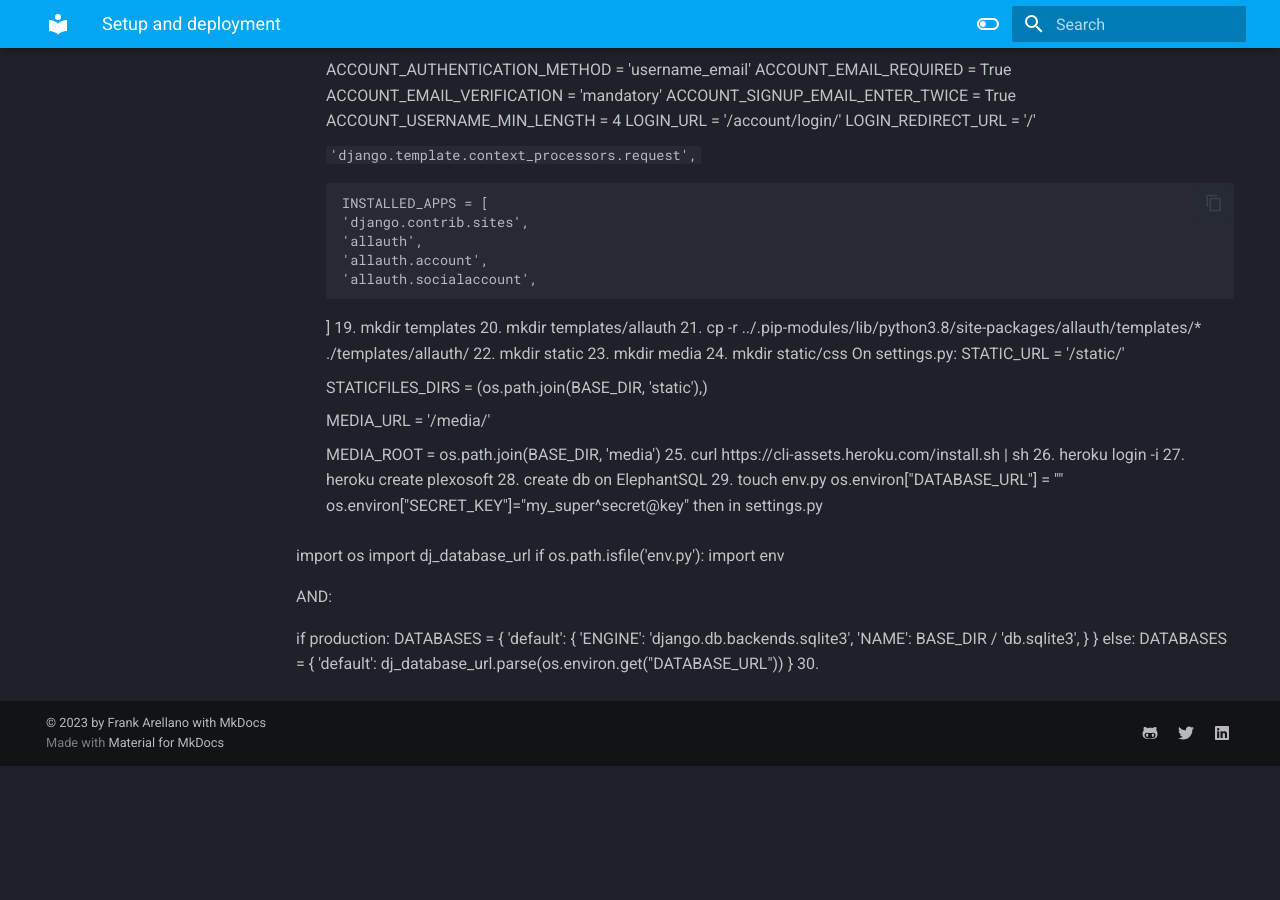
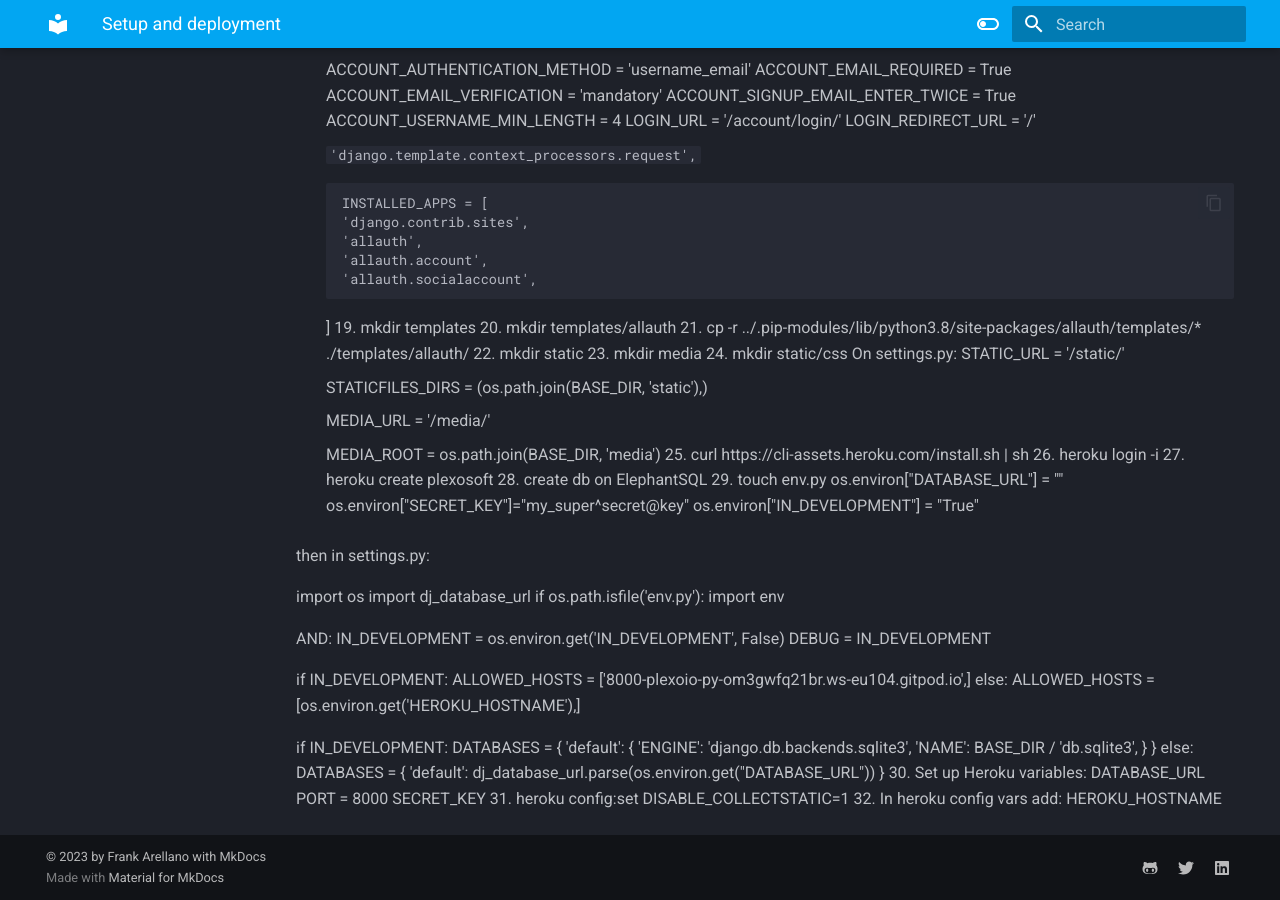
Before and after one commit to Code-Institute-Submissions/py, an MkDocs documentation site: the page built from docs/setup-and-deployment/setup_and_deployment.md, in a window 1280 px wide and 900 px high, scrolled down 1052 px. Built offline with MkDocs 1.6.1 and Material for MkDocs 9.7.7, drawn with Linux system fonts in a browser that asks for light colours; before the commit the page ends 1818 px from its top, so only the background shows below that.

Commit message:
fix: retry deployment to heroku

```diff
--- a/docs/setup-and-deployment/setup_and_deployment.md
+++ b/docs/setup-and-deployment/setup_and_deployment.md
@@ -71,7 +71,9 @@
 29. touch env.py
 os.environ["DATABASE_URL"] = "<copiedURL>"
 os.environ["SECRET_KEY"]="my_super^secret@key"
-then in settings.py
+os.environ["IN_DEVELOPMENT"] = "True"
+
+then in settings.py:
 
 import os
 import dj_database_url
@@ -79,8 +81,16 @@ if os.path.isfile('env.py'):
     import env
 
 AND:
+IN_DEVELOPMENT = os.environ.get('IN_DEVELOPMENT', False)
+DEBUG = IN_DEVELOPMENT
 
-if production:
+if IN_DEVELOPMENT:
+    ALLOWED_HOSTS = ['8000-plexoio-py-om3gwfq21br.ws-eu104.gitpod.io',]
+else:
+    ALLOWED_HOSTS = [os.environ.get('HEROKU_HOSTNAME'),]
+
+
+if IN_DEVELOPMENT:
     DATABASES = {
         'default': {
             'ENGINE': 'django.db.backends.sqlite3',
@@ -91,4 +101,10 @@ else:
     DATABASES = {
         'default': dj_database_url.parse(os.environ.get("DATABASE_URL"))
     }
-30.
+30. Set up Heroku variables:
+DATABASE_URL
+PORT = 8000
+SECRET_KEY
+31. heroku config:set DISABLE_COLLECTSTATIC=1
+32. In heroku config vars add:
+HEROKU_HOSTNAME
```
